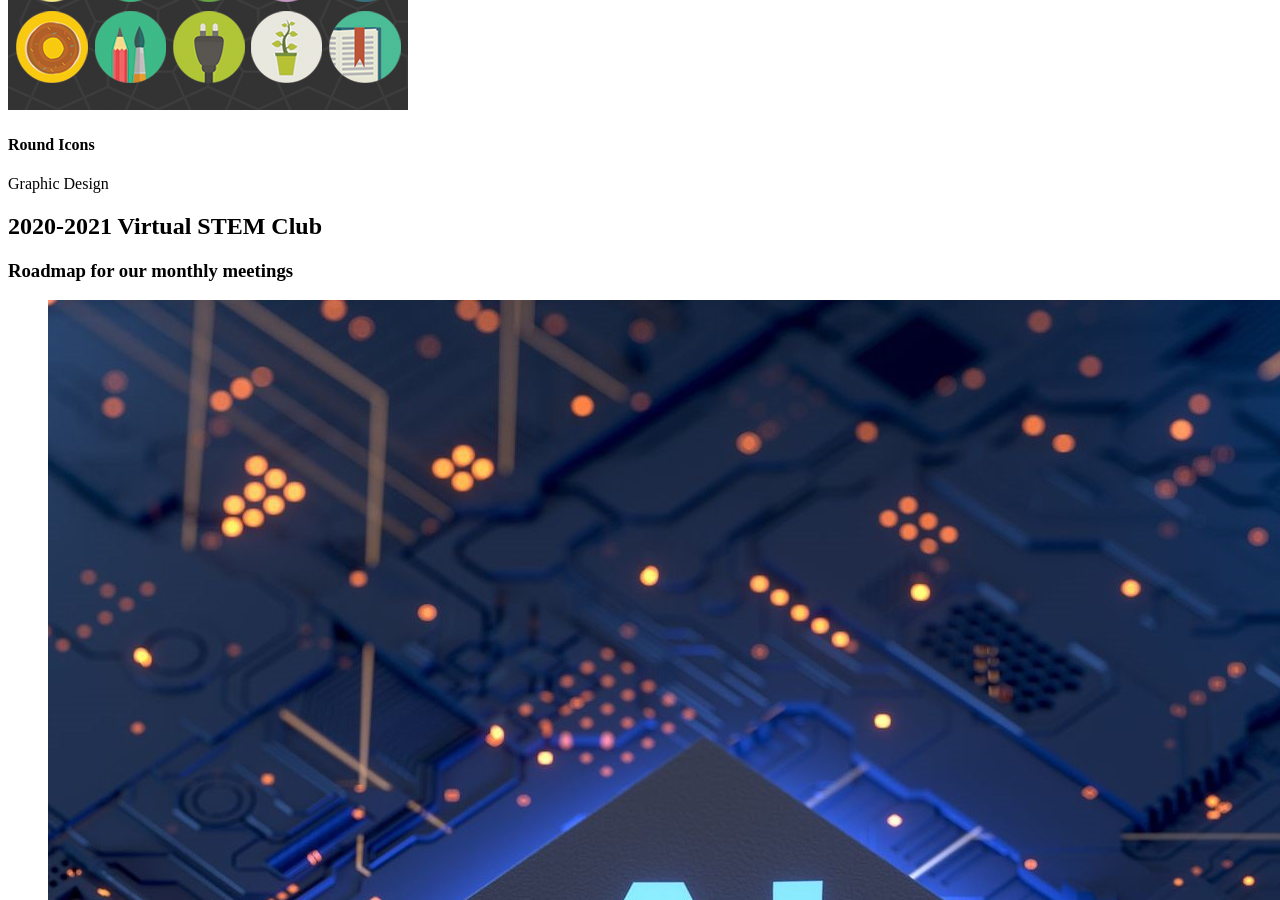
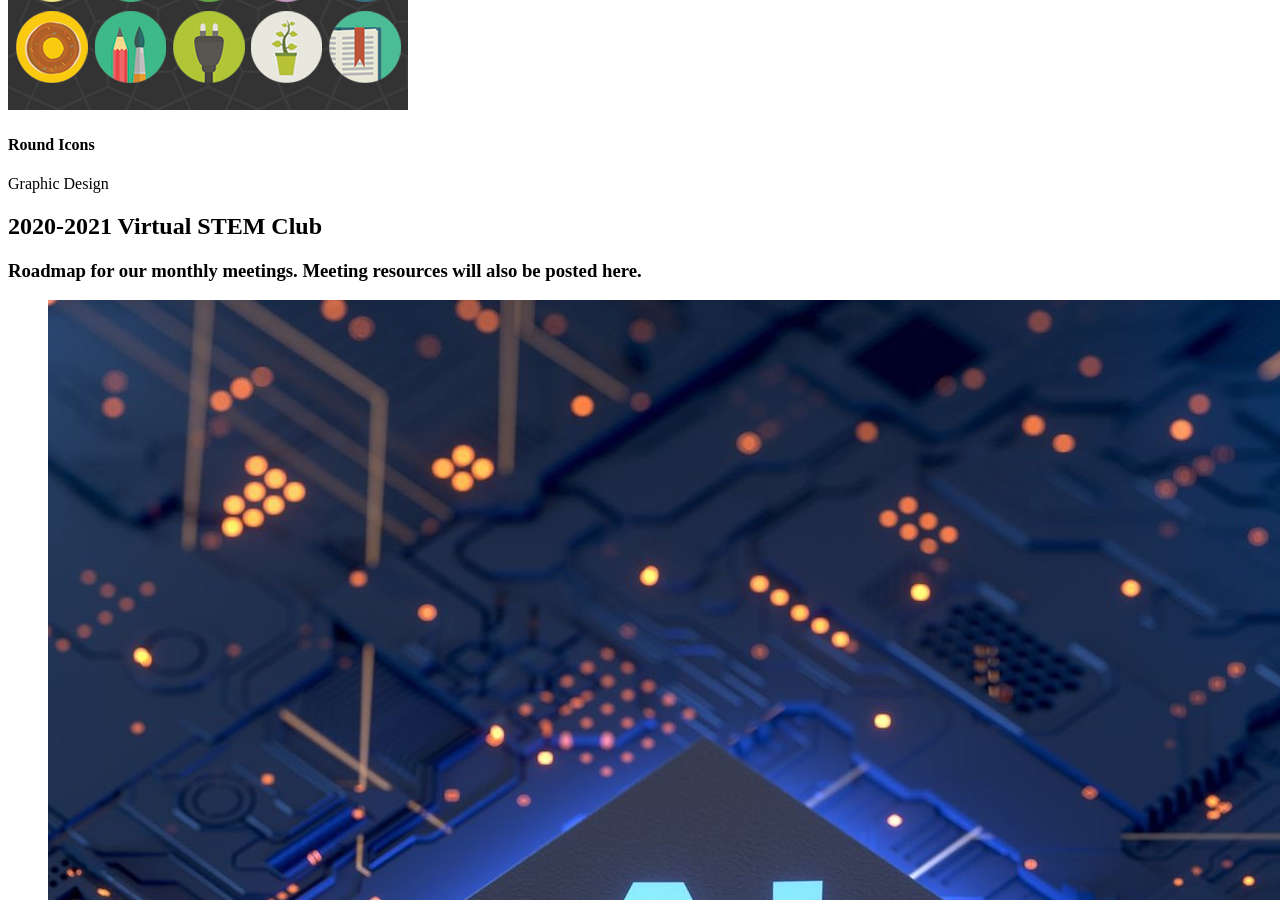
Before and after one commit to 4Hjccc/4Hjccc.github.io, a Jekyll site: the page built from index.html, in a window 1280 px wide and 900 px high, scrolled down 2605 px. Built offline with Jekyll 4.4.1, drawn with Linux system fonts in a browser that asks for light colours; some web fonts are replaced.

Commit message:
linked slides

```diff
--- a/_includes/about.html
+++ b/_includes/about.html
@@ -4,7 +4,7 @@
             <div class="row">
                 <div class="col-lg-12 text-center">
                     <h2 class="section-heading">2020-2021 Virtual STEM Club</h2>
-                    <h3 class="section-subheading text-muted">Roadmap for our monthly meetings</h3>
+                    <h3 class="section-subheading text-muted">Roadmap for our monthly meetings. Meeting resources will also be posted here.</h3>
                 </div>
             </div>
             <div class="row">
@@ -20,7 +20,7 @@
                                     <!--<h4 class="subheading">October</h4>-->
                                 </div>
                                 <div class="timeline-body">
-                                    <p class="text-muted">Welcome! We will do icebreakers and go over an intro to artificial intelligence (AI).</p>
+                                    <p class="text-muted">Welcome! We will do icebreakers and go over an intro to artificial intelligence (AI). <a href="../files/Session1.pdf">Slideshow</a></p>
                                 </div>
                             </div>
                         </li>
```
